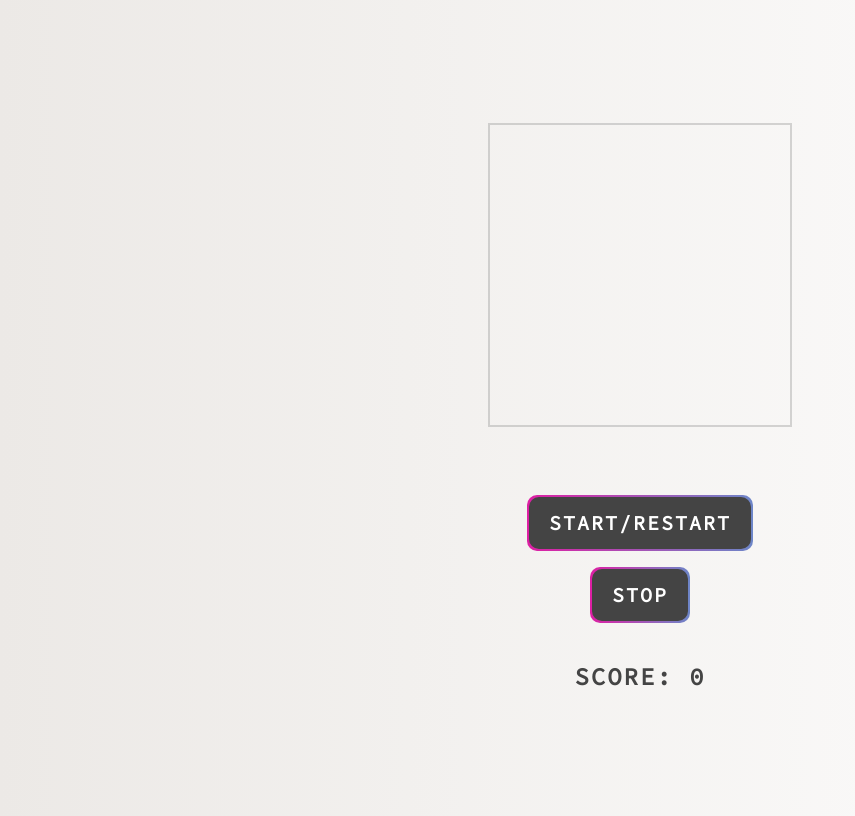
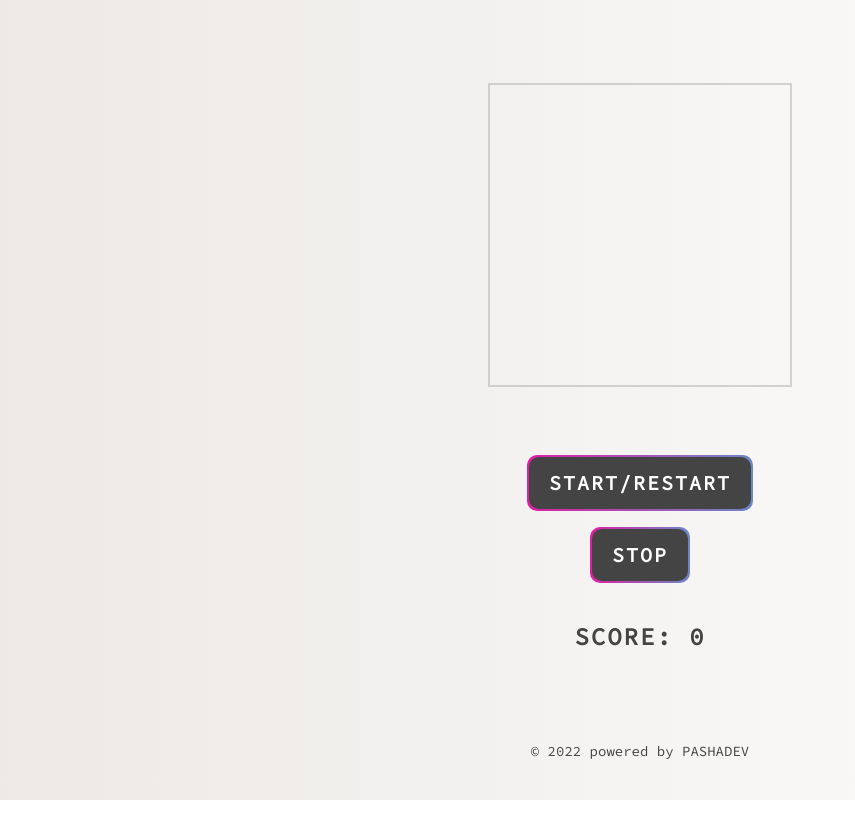
Before and after one commit to pavelzolotin/snake-game, a website: page index.html in a window 1280 px wide. Shown: the whole page, without its empty margins (0-855 px from the left). Drawn offline with Linux system fonts and the light colour scheme.

Commit message:
add footer copyright

```diff
--- a/index.html
+++ b/index.html
@@ -144,6 +144,13 @@
             </div>
         </div>
     </section>
+    <footer class="footer">
+        <div class="footer__copyright">
+            <p>© 2022 powered by
+                <a href="https://pashadev.ru/">PASHADEV</a>
+            </p>
+        </div>
+    </footer>
 </main>
 <script src="assets/js/app.js"></script>
 </body>
--- a/sass/style.scss
+++ b/sass/style.scss
@@ -14,10 +14,11 @@ body {
   flex-direction: column;
   align-items: center;
   justify-content: center;
-  height: 100vh;
+  height: 90vh;
 
   @media (max-width:767px) {
     justify-content: start;
+    height: 100vh;
   }
 }
 
@@ -222,3 +223,25 @@ body {
   background: -webkit-linear-gradient(to right, #56ab2f, #a8e063); /* Chrome 10-25, Safari 5.1-6 */
   background: linear-gradient(to right, #56ab2f, #a8e063); /* W3C, IE 10+/ Edge, Firefox 16+, Chrome 26+, Opera 12+, Safari 7+ */
 }
+
+.footer {
+  display: flex;
+  justify-content: center;
+
+  @media (max-width:767px) {
+    display: none;
+  }
+
+  &__copyright {
+    p {
+      font-size: 1.4rem;
+      color: #444;
+    }
+
+    a {
+      color: #444;
+      text-decoration: none;
+      cursor: pointer;
+    }
+  }
+}
```
Also changed, not shown: assets/css/style.css, assets/img/favicon.png.
